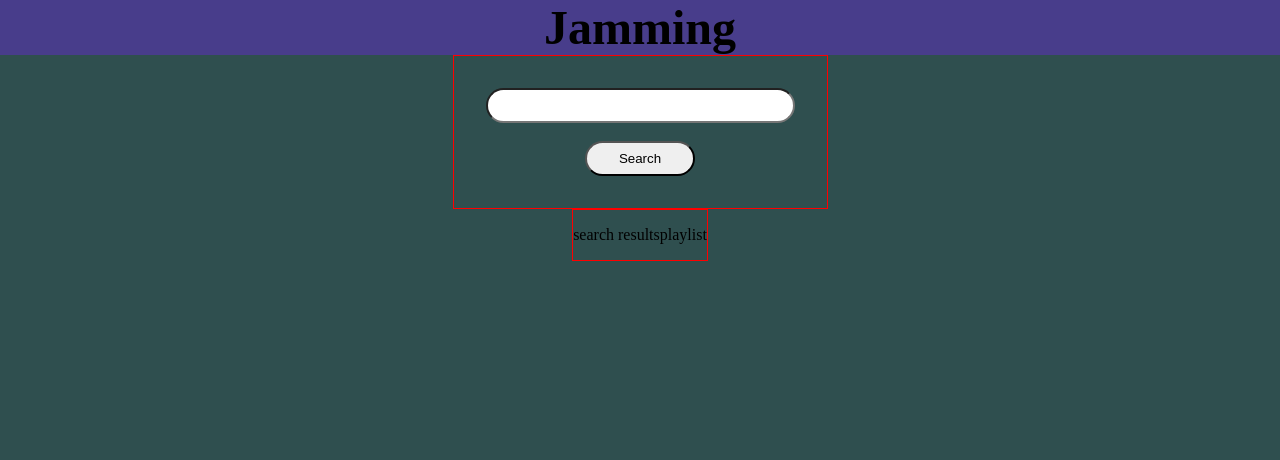
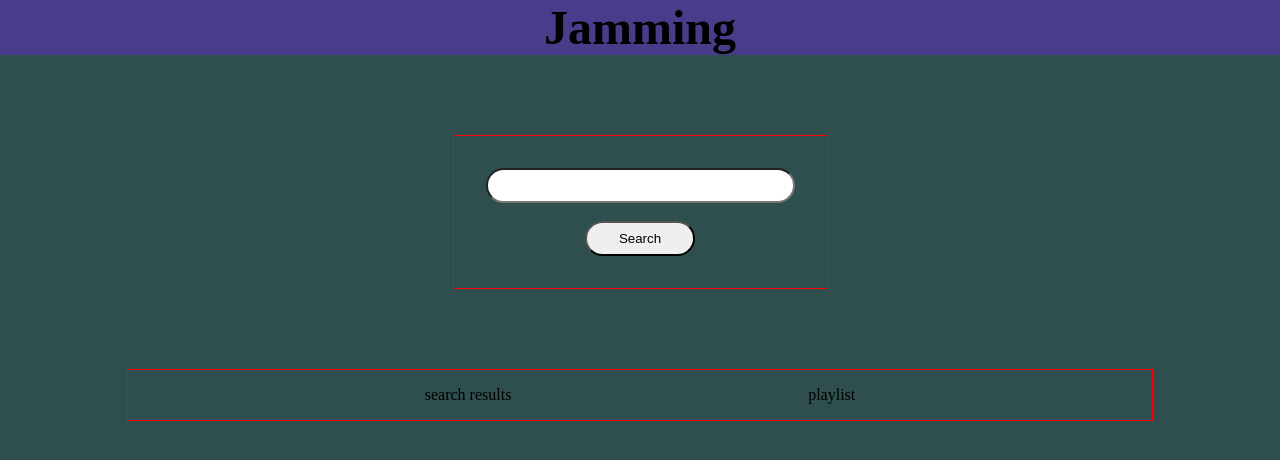
Before and after one commit to eetuvartto/jamming, a React (Create React App) app: page / in a window 1280 px wide. Shown: the top 460 px of the page. Built offline with nearby package versions, Linux system fonts and the light colour scheme.

Commit message:
testing gitignore

```diff
--- a/src/style.css
+++ b/src/style.css
@@ -27,6 +27,7 @@ header h1 {
 #search {
     display: flex;
     padding: 2rem;
+    margin: 5rem;
     flex-direction: column;
     align-items: space-around;
     border: 1px solid red;
@@ -50,6 +51,7 @@ header h1 {
 
 #content {
     display: flex;
-    justify-content: center;
+    justify-content: space-evenly;
+    width: 80%;
     border: 1px solid red;
 }
```
Also changed, not shown: 1 other file (tests, documents, lock files or other folders).
